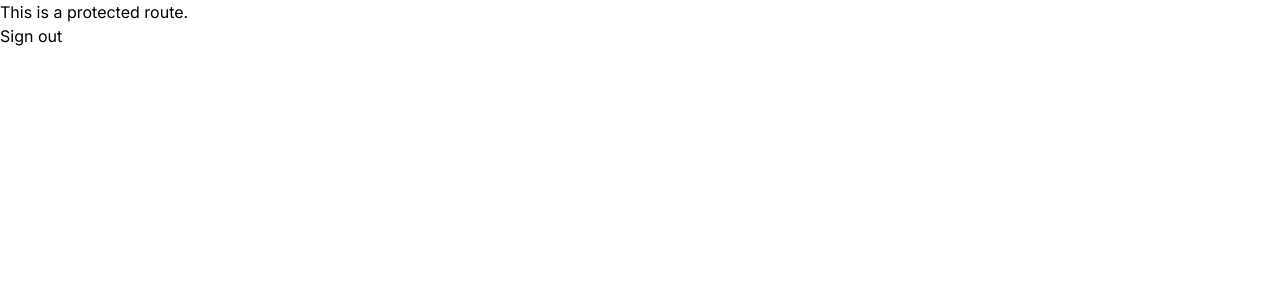
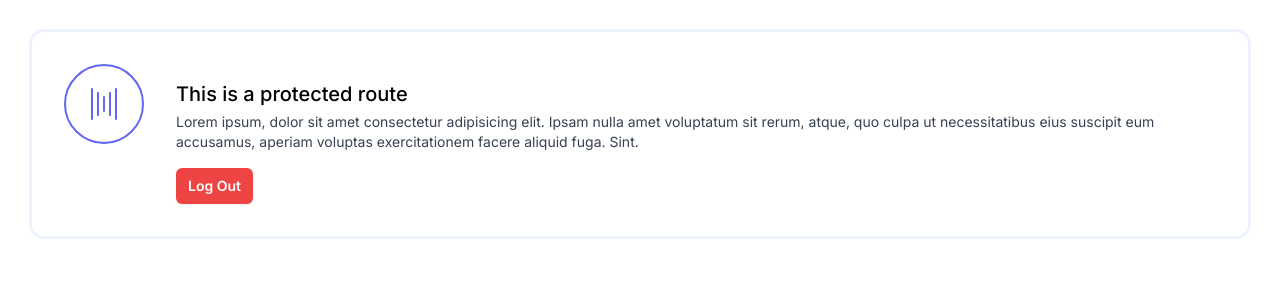
Before and after one commit to prabash19/nextFirebaseApp, a Next.js app: page /profile in a window 1280 px wide. Shown: the top 300 px of the page. Built offline with nearby package versions, Linux system fonts and the light colour scheme; no server answers; sample sign-in values are in the browser's storage.

Commit message:
profile page done

```diff
--- a/app/profile/page.tsx
+++ b/app/profile/page.tsx
@@ -16,8 +16,48 @@ const Dashboard: React.FC = () => {
   };
   return (
     <div>
-      <h1>This is a protected route.</h1>
-      <button onClick={handleSignOut}>Sign out </button>
+      <article className="rounded-xl bg-white p-4 ring ring-indigo-50 sm:p-6 lg:p-8 m-8">
+        <div className="flex items-start sm:gap-8">
+          <div
+            className="hidden sm:grid sm:size-20 sm:shrink-0 sm:place-content-center sm:rounded-full sm:border-2 sm:border-indigo-500"
+            aria-hidden="true"
+          >
+            <div className="flex items-center gap-1">
+              <span className="h-8 w-0.5 rounded-full bg-indigo-500"></span>
+              <span className="h-6 w-0.5 rounded-full bg-indigo-500"></span>
+              <span className="h-4 w-0.5 rounded-full bg-indigo-500"></span>
+              <span className="h-6 w-0.5 rounded-full bg-indigo-500"></span>
+              <span className="h-8 w-0.5 rounded-full bg-indigo-500"></span>
+            </div>
+          </div>
+
+          <div>
+            <h3 className="mt-4 text-lg font-medium sm:text-xl">
+              <a href="#" className="hover:underline">
+                This is a protected route
+              </a>
+            </h3>
+
+            <p className="mt-1 text-sm text-gray-700">
+              Lorem ipsum, dolor sit amet consectetur adipisicing elit. Ipsam
+              nulla amet voluptatum sit rerum, atque, quo culpa ut
+              necessitatibus eius suscipit eum accusamus, aperiam voluptas
+              exercitationem facere aliquid fuga. Sint.
+            </p>
+
+            <div className="mt-4 sm:flex sm:items-center sm:gap-2">
+              <div className="flex items-center gap-1 text-gray-500">
+                <button
+                  className="flex w-full justify-center rounded-md bg-red-500 px-3 py-1.5 text-sm font-semibold leading-6 text-white shadow-sm hover:bg-red-700 focus-visible:outline focus-visible:outline-2  "
+                  onClick={handleSignOut}
+                >
+                  Log Out
+                </button>
+              </div>
+            </div>
+          </div>
+        </div>
+      </article>
     </div>
   );
 };
```
